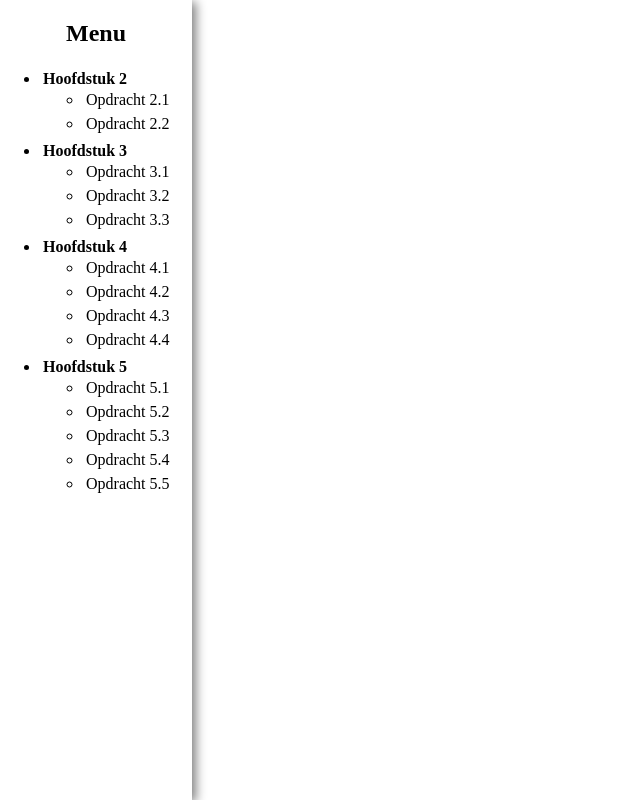
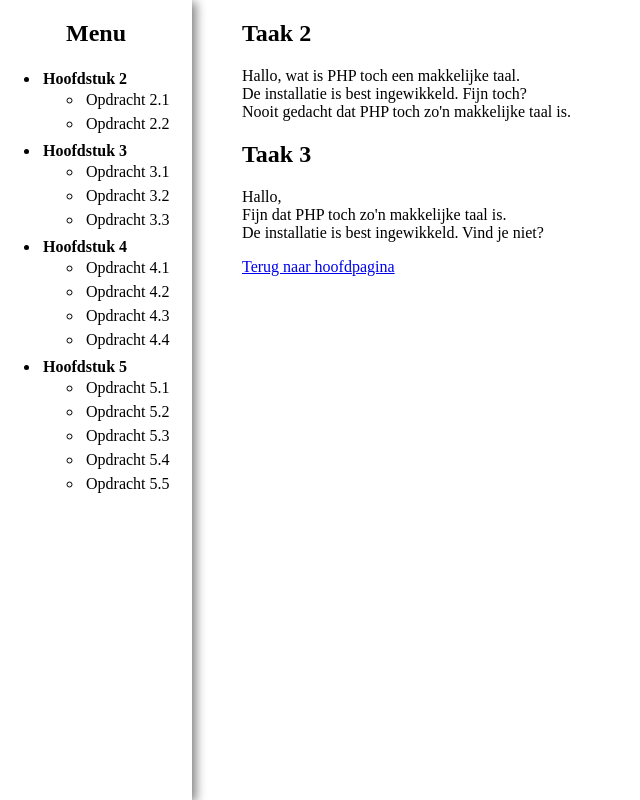
Before and after one commit to Rachel1999/phpopdrachten, a PHP site: page /hoofdstuk2/opdracht_2-2.php in a window 1280 px wide. Shown: the part 100-900 px from the top of the page, without its empty margins (0-640 px from the left). Run offline with PHP 8.4, Linux system fonts and the light colour scheme.

Commit message:
added comments and finished opdracht_2-2.php

```diff
--- a/hoofdstuk2/opdracht_2-2.php
+++ b/hoofdstuk2/opdracht_2-2.php
@@ -3,7 +3,7 @@
  User: Rachel1999
  Date: 5-2-2020
  Time: 14:38
- File: template.php
+ File: opdracht_2-2.php
 */
 ?>
 <html lang="en">
@@ -15,14 +15,17 @@
     </title>
 </head>
 <body>
+<!-- Uitwerking PHP opdrachten -->
 <header>
     <h1>
         <?php echo "Uitwerking van PHP-opdrachten"; ?>
     </h1>
 </header>
+<!-- Side menu -->
 <aside>
     <h2>Menu</h2>
     <ul>
+        <!-- Opdrachten hoofdstuk 2 -->
         <li>Hoofdstuk 2
             <ul>
                 <li>
@@ -33,6 +36,8 @@
                 </li>
             </ul>
         </li>
+
+        <!-- Opdrachten hoofdstuk 3 -->
         <li>Hoofdstuk 3
             <ul>
                 <li>
@@ -46,6 +51,8 @@
                 </li>
             </ul>
         </li>
+
+        <!-- Opdrachten hoofdstuk 4 -->
         <li>Hoofdstuk 4
             <ul>
                 <li>
@@ -62,6 +69,8 @@
                 </li>
             </ul>
         </li>
+
+        <!-- Opdrachten hoofdstuk 5 -->
         <li>Hoofdstuk 5
             <ul>
                 <li>
@@ -83,5 +92,39 @@
         </li>
     </ul>
 </aside>
+<!-- Uitwerkingen opdracht 2-2 -->
+<main id="wrapper">
+    <?php
+    // Losse stukken tekst in variabele
+        $text1 = "Hallo";
+        $text2 = " een makkelijke taal";
+        $text3 = " toch zo'n makkelijke taal ";
+        $text4 = " wat is ";
+        $text5 = " PHP ";
+        $text6 = " Nooit gedacht dat ";
+        $text7 = " De installatie is best ingewikkeld";
+        $text8 = " Fijn ";
+        $text9 = "?";
+        $text10 = ".";
+        $text11 = ",";
+        $text12 = "<br>";
+        $text13 = " is";
+        $text14 = " Vind je niet";
+        $text15 = " toch";
+        $text16 = " dat ";
+
+        // Taak 2
+        echo "<h2> Taak 2 </h2>";
+        echo "<p>".$text1 . $text11 .  $text4 . $text5 . $text15 . $text2.$text10. $text12. $text7.$text10 . $text8 . $text15.$text9 . $text12 .$text6 . $text5 . $text3 . $text13 . $text10."</p>";
+
+        // Taak 3
+        echo "<h2> Taak 3 </h2>";
+        echo "<p>".$text1 . $text11 . $text12 . $text8 . $text16 . $text5 . $text3 . $text13 . $text10 . $text12 . $text7 . $text10 . $text14 . $text9 ."</p>"
+    ?>
+    <p>
+        <!-- Link naar hoofdpagina -->
+        <a href="../index.php">Terug naar hoofdpagina</a>
+    </p>
+</main>
 </body>
 </html>
```
